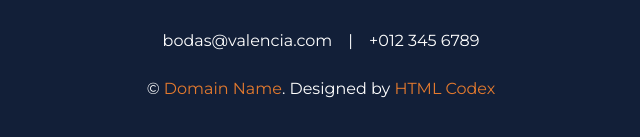
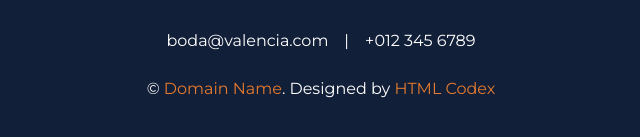
Before and after one commit to Pasola80/BODA, a plain HTML site: page index.html in a window 1280 px wide. Shown: the part 7811-7948 px from the top of the page, 319-959 px from the left. Drawn offline with nearby package versions, Linux system fonts and the light colour scheme.

Commit message:
otro cambio de email

```diff
--- a/index.html
+++ b/index.html
@@ -502,7 +502,7 @@
                 <a class="btn btn-lg btn-outline-light btn-lg-square" href="#"><i class="fab fa-instagram"></i></a>
             </div>
             <div class="d-flex justify-content-center py-2">
-                <p class="text-white" href="#">bodas@valencia.com</p>
+                <p class="text-white" href="#">boda@valencia.com</p>
                 <span class="px-3">|</span>
                 <p class="text-white" href="#">+012 345 6789</p>
             </div>
```
